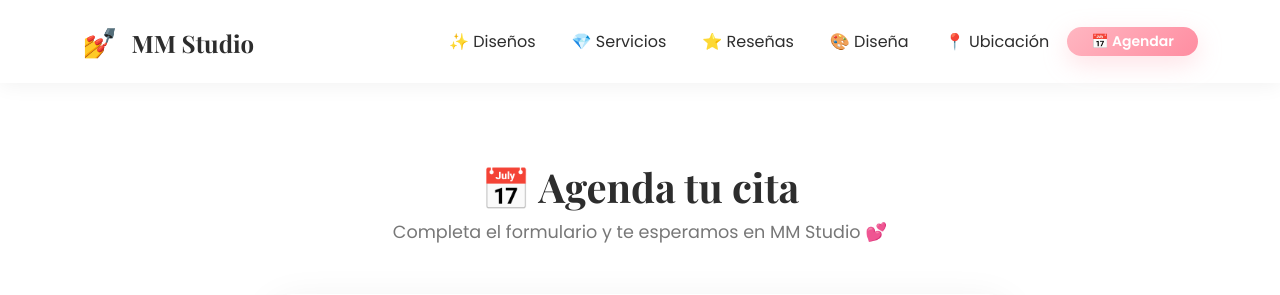
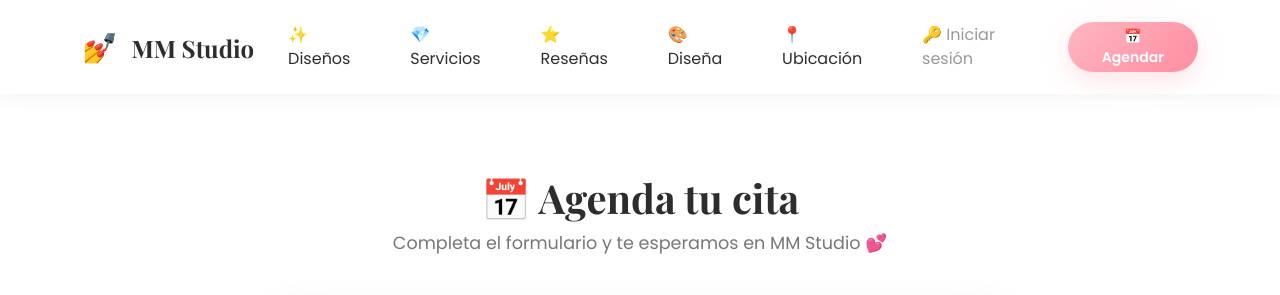
Before and after one commit to fernandamen84-dot/mmstudio, a Django app: page /agendar/ in a window 1280 px wide. Shown: the top 295 px of the page. Run offline with Django 5.2, Linux system fonts and the light colour scheme; data that the repository does not hold is empty.

Commit message:
Refactor base.html with authentication links
Updated the HTML structure and added authentication links in the navbar.

```diff
--- a/templates/base.html
+++ b/templates/base.html
@@ -35,25 +35,34 @@
             </button>
             <div class="collapse navbar-collapse" id="navbarNav">
                 <ul class="navbar-nav ms-auto align-items-lg-center">
-                    <!-- Enlaces a secciones de la página principal -->
+                    <!-- Enlaces públicos -->
                     <li class="nav-item"><a class="nav-link" href="{% url 'home' %}#disenos">✨ Diseños</a></li>
                     <li class="nav-item"><a class="nav-link" href="{% url 'home' %}#servicios">💎 Servicios</a></li>
-
-                    <!-- Enlace a la página de reseñas -->
                     <li class="nav-item"><a class="nav-link" href="{% url 'ver_resenas' %}">⭐ Reseñas</a></li>
                     <li class="nav-item"><a class="nav-link" href="{% url 'disenar' %}">🎨 Diseña</a></li>
                     <li class="nav-item"><a class="nav-link" href="{% url 'home' %}#ubicacion">📍 Ubicación</a></li>
 
-                    <!-- ⭐ NUEVO: Enlace al Dashboard (solo para admin) ⭐ -->
+                    <!-- ⭐ AUTENTICACIÓN ⭐ -->
                     {% if user.is_authenticated %}
                         <li class="nav-item">
-                            <a class="nav-link" href="{% url 'dashboard' %}">
+                            <a class="nav-link" href="{% url 'dashboard' %}" style="color: #FF69B4 !important; font-weight: 600;">
                                 👑 Admin
+                            </a>
+                        </li>
+                        <li class="nav-item">
+                            <a class="nav-link" href="{% url 'logout' %}" style="color: #999 !important;">
+                                🚪 Salir
+                            </a>
+                        </li>
+                    {% else %}
+                        <li class="nav-item">
+                            <a class="nav-link" href="{% url 'login' %}" style="color: #999 !important;">
+                                🔑 Iniciar sesión
                             </a>
                         </li>
                     {% endif %}
 
-                    <!-- Botón de agendar -->
+                    <!-- Botón agendar -->
                     <li class="nav-item">
                         <a class="btn btn-primary btn-sm rounded-pill px-4" href="{% url 'agendar' %}">
                             📅 Agendar
@@ -92,7 +101,6 @@
     <script src="https://cdn.jsdelivr.net/npm/bootstrap@5.3.2/dist/js/bootstrap.bundle.min.js"></script>
     <script src="{% static 'js/main.js' %}"></script>
 
-    <!-- Registro del Service Worker para PWA -->
     <script>
         if ('serviceWorker' in navigator) {
             navigator.serviceWorker.register('{% static 'sw.js' %}')
```
